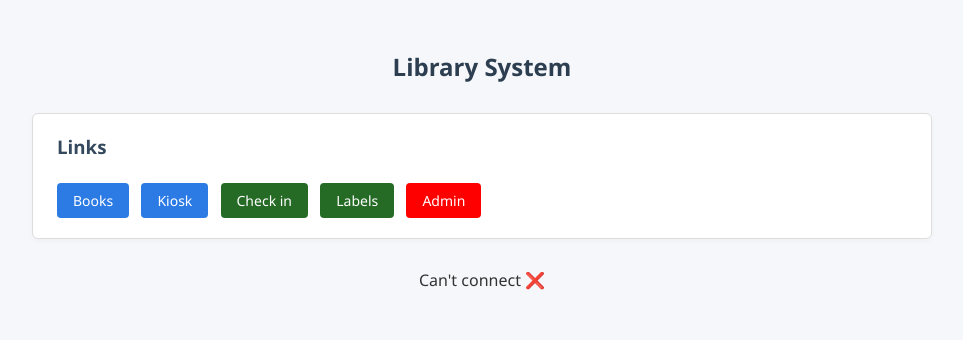
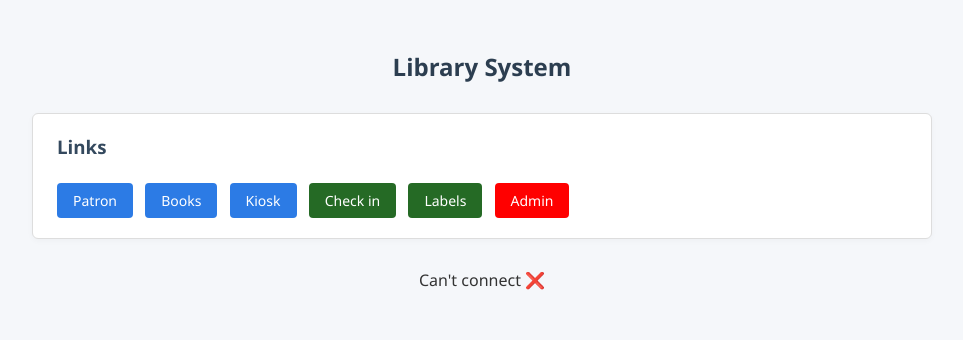
Before and after one commit to JaydenKJ/jaydenkj.github.io, a plain HTML site: page library/index.html in a window 1280 px wide. Shown: the whole page, without its empty margins (158-1121 px from the left). Drawn offline with Linux system fonts and the light colour scheme; no server answers.

Commit message:
Update index.html

```diff
--- a/library/index.html
+++ b/library/index.html
@@ -97,6 +97,7 @@
     <h2>Library System</h2>
     <div class="section">
         <h3>Links</h3>
+        <a href="patron" class="button">Patron</a>
         <a href="books" class="button">Books</a>
         <a href="kiosk" class="button">Kiosk</a>
         <a href="check-in" class="button labels">Check in</a>
```
